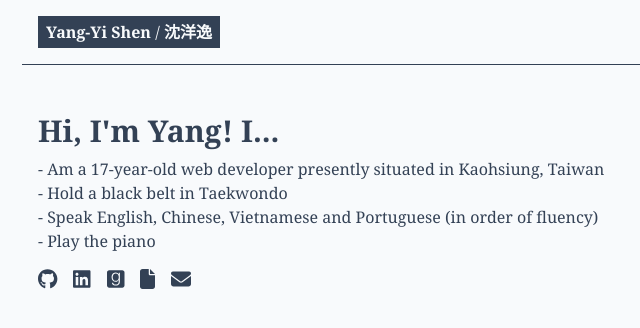
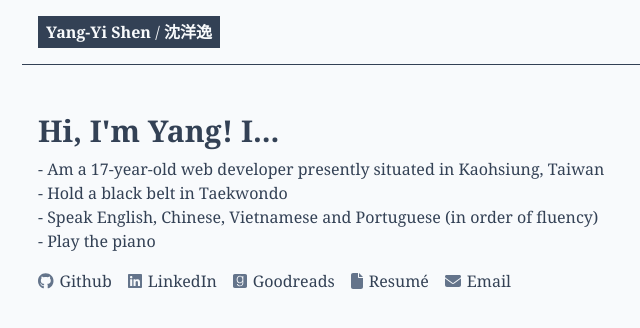
Before and after one commit to yangyi-shen/personal-website, a React (Vite) app: page / in a window 1280 px wide. Shown: the top 328 px of the page, without its empty margins (268-908 px from the left). Built offline with nearby package versions, Linux system fonts and the light colour scheme.

Commit message:
feat: minor adjustments to the banner

```diff
--- a/src/components/Banner.tsx
+++ b/src/components/Banner.tsx
@@ -12,22 +12,27 @@ const biographyItems = [
 
 const links = [
     {
+        name: 'Github',
         icon: faGithub,
         url: "https://github.com/yangyi-shen",
     },
     {
+        name: 'LinkedIn',
         icon: faLinkedin,
         url: "https://linkedin.com/in/yangyi-shen",
     },
     {
+        name: "Goodreads",
         icon: faGoodreads,
         url: "https://www.goodreads.com/user/show/39238499-yang-yi-shen",
     },
     {
+        name: 'Resumé',
         icon: faFile,
-        url: "cv.pdf",
+        url: "resume.pdf",
     },
     {
+        name: 'Email',
         icon: faEnvelope,
         url: "mailto:mrshenyangyi@gmail.com",
     },
@@ -46,8 +51,9 @@ const Banner: React.FC = () => {
             </ul>
             <ul className="flex gap-4 mt-4">
                 {links.map((link, index) => (
-                    <a href={link.url} target="_blank" key={index}>
-                        <FontAwesomeIcon icon={link.icon} className="h-5 text-slate-700 hover:text-slate-600" />
+                    <a className="flex gap-1.5 items-center" href={link.url} target="_blank" key={index}>
+                        <FontAwesomeIcon icon={link.icon} className="text-slate-500 hover:text-slate-600" />
+                        <p>{link.name}</p>
                     </a>
                 ))}
             </ul>
```
